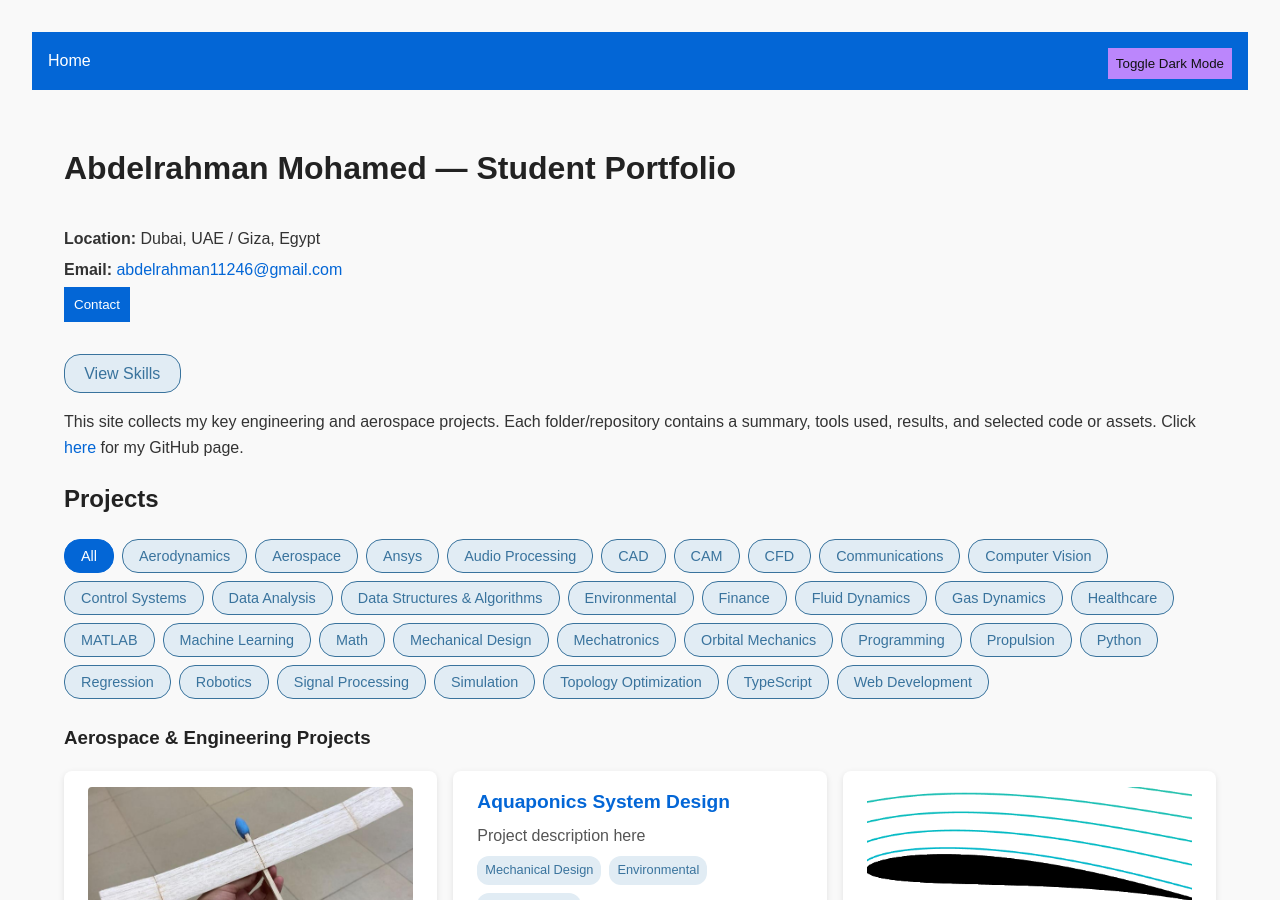
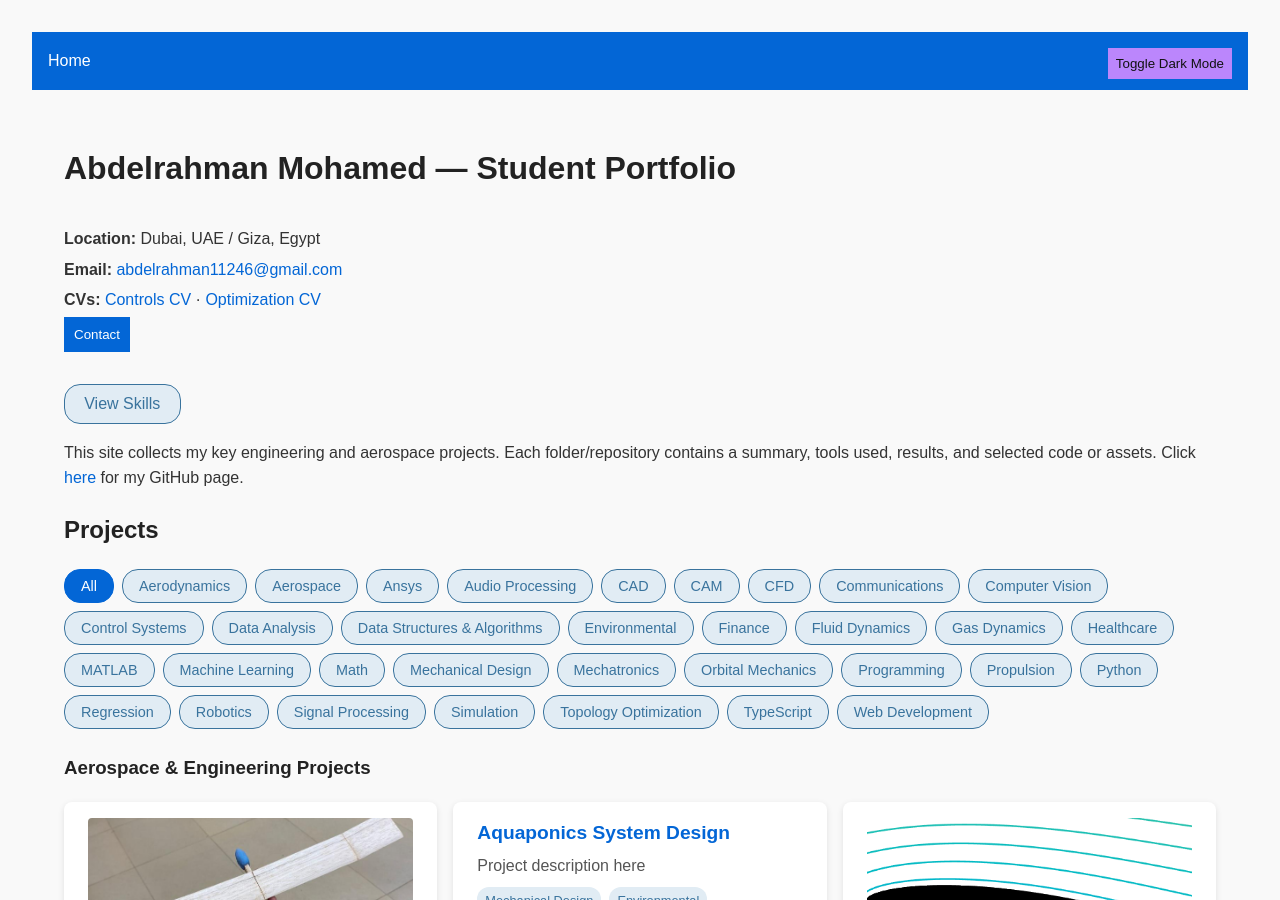
Before and after one commit to Naqeeb1124/abdelrahman-portfolio, a Jekyll site: the page built from index.html, in a window 1280 px wide and 900 px high. Built offline with Jekyll 4.4.1, drawn with Linux system fonts in a browser that asks for light colours.

Commit message:
Add CV links to portfolio

```diff
--- a/index.html
+++ b/index.html
@@ -7,6 +7,11 @@ title: Abdelrahman Mohamed — Student Portfolio
 <div id="contact" class="contact">
   <p><strong>Location:</strong> Dubai, UAE / Giza, Egypt</p>
   <p><strong>Email:</strong> <a href="mailto:abdelrahman11246@gmail.com">abdelrahman11246@gmail.com</a></p>
+  <p><strong>CVs:</strong>
+    <a href="{{ '/cv_controls.pdf' | relative_url }}" target="_blank" rel="noopener">Controls CV</a>
+    &middot;
+    <a href="{{ '/cv_optimization.pdf' | relative_url }}" target="_blank" rel="noopener">Optimization CV</a>
+  </p>
   <p><button id="contact-me-btn">Contact</button></p>
 </div>
 
```
Also changed, not shown: 2 other files.
